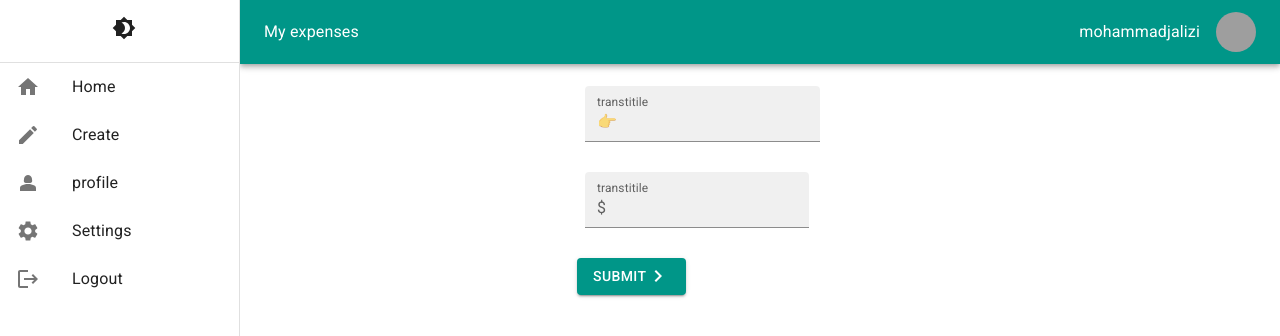
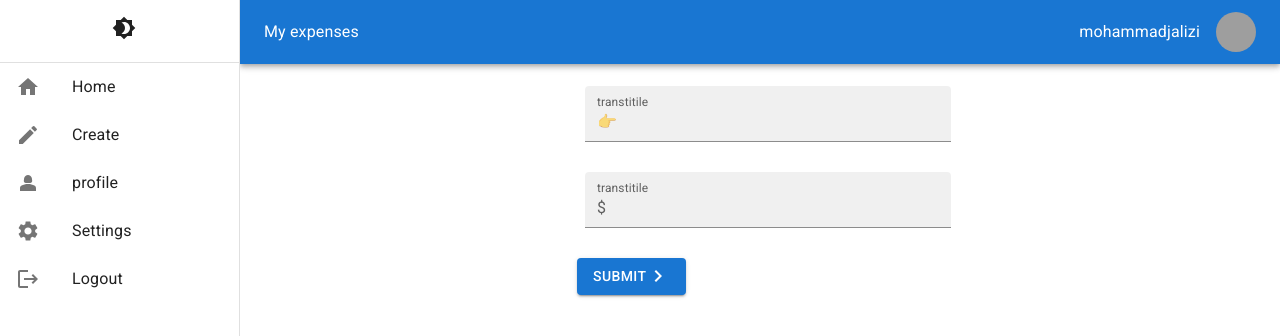
Before and after one commit to mohammadjalizi/Material-UI-project-1-, a React (Create React App) app: page /create in a window 1280 px wide. Shown: the top 336 px of the page. Built offline with nearby package versions, Linux system fonts and the light colour scheme; grey boxes are pictures that could not be loaded.

Commit message:
added project

```diff
--- a/src/pages/Creact/Creact.jsx
+++ b/src/pages/Creact/Creact.jsx
@@ -18,7 +18,7 @@ const Creact = () => {
   return (
     <Box sx={{width:'366px'}} component="form" >
     <TextField
-
+fullWidth={true}
     label="transtitile"
 
     sx={{    m: 1, mt: '22px' }}
@@ -29,9 +29,10 @@ const Creact = () => {
   />
   <br/>
   <TextField
+  fullWidth={true}
     label="transtitile"
 
-    sx={{ m: 1, mt: '22px', }}
+    sx={{ m: 1, mt: '22px',  }}
     InputProps={{
       startAdornment: <InputAdornment position="start">$</InputAdornment>,
     }}
--- a/src/pages/Root.jsx
+++ b/src/pages/Root.jsx
@@ -10,7 +10,7 @@ import { useState } from "react";
 
 const drawerWidth=240
 const Root = () => {
-  const [mymode,setMymode]=useState(localStorage.getItem("currenmymode")==null
+  const [mode,setMymode]=useState(localStorage.getItem("currenmymode")==null
   ?"light"
   :localStorage.getItem("currenmymode")=="light"
   ?"light"
@@ -18,9 +18,17 @@ const Root = () => {
   )
   const darkTheme = createTheme({
     palette: {
-      mode: mymode,
-      primary:{main:teal[500]}
+      mode,
+      ...(mode==="light"
+      ?{
+// lightmode
+
+      }:{
+// darkmode
+      })
+
     },
+
   });
   return (
     <ThemeProvider theme={darkTheme}>
```
